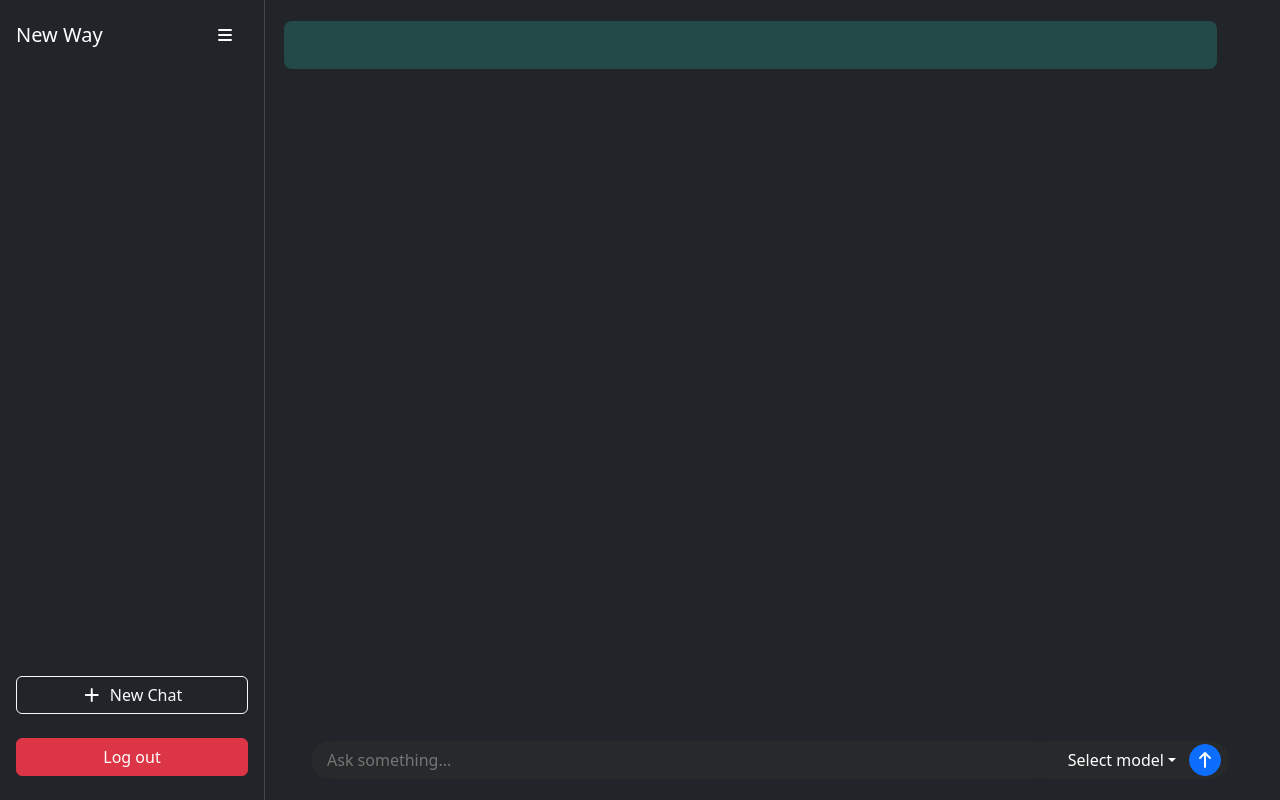
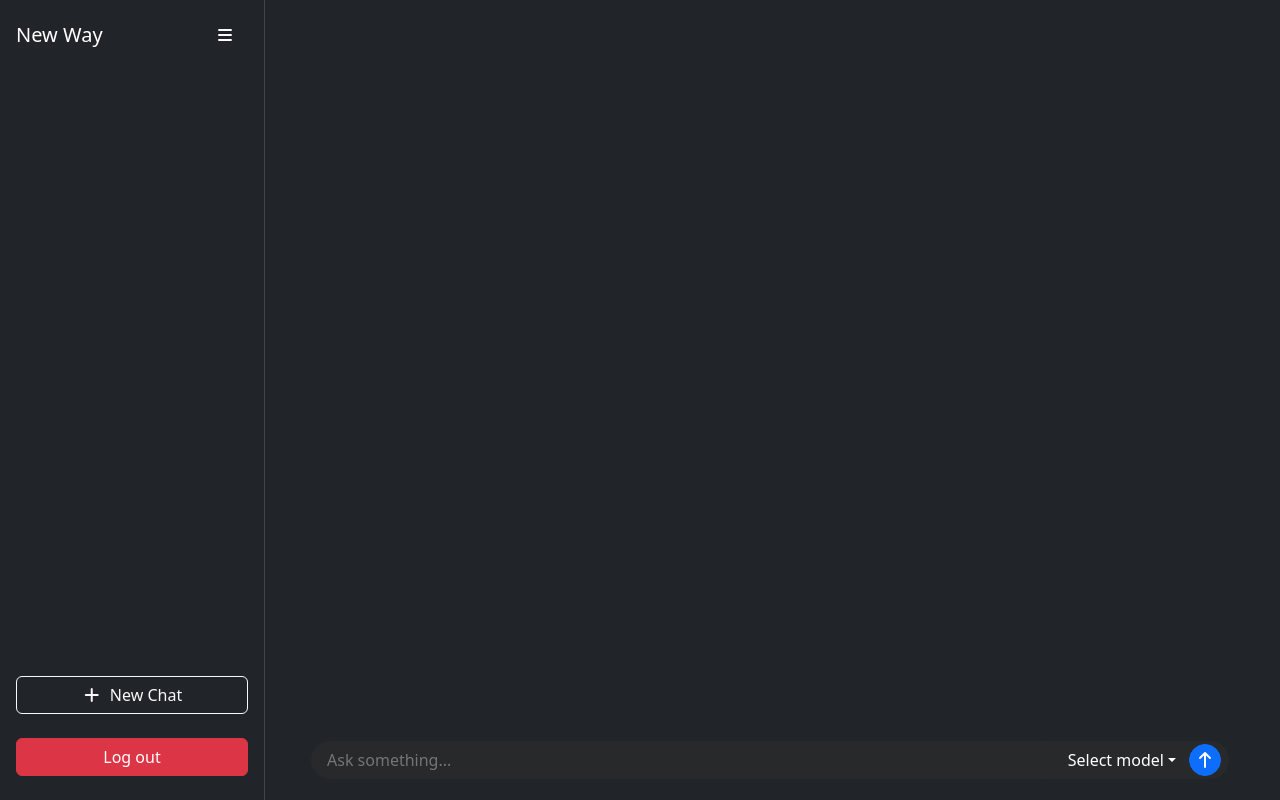
Before and after one commit to apraveen1412/New-Way, a React (Vite) app in the folder frontend/: page /home in a window 1280 px wide. Built offline with nearby package versions, Linux system fonts and the light colour scheme.

Commit message:
Fixed a UI bug of model response

```diff
--- a/frontend/src/components/Message.jsx
+++ b/frontend/src/components/Message.jsx
@@ -58,11 +58,13 @@ export default function Message({AIres, userQuery}){
 
     return(
         <div className="msgBody d-flex flex-column ">
-            {userQuery !== '' &&
+            {userQuery?.trim() && (
                 <div className="inputQuery d-flex justify-content-end">
                     <p>{userQuery}</p>
-            </div>}
+                </div>
+            )}
 
+            {answer?.trim() && (
                 <div className="aiResponse d-flex flex-column justify-content-start p-3 mb-3">
                     <div className = "resAnswer">
                         <ReactMarkdown rehypePlugins={[rehypeRaw, [rehypeSanitize, citationSchema]]}>{answer}</ReactMarkdown>
@@ -80,6 +82,7 @@ export default function Message({AIres, userQuery}){
                         })}
                     </div>
                 </div>
+            )}
         </div>
     );
 }
--- a/frontend/src/components/QueryBox.jsx
+++ b/frontend/src/components/QueryBox.jsx
@@ -21,6 +21,7 @@ export default  function QueryBox({getWebRes, getUserQuery, AIres, flashMsg}){
     const navigate = useNavigate();
     const handleSubmbit = async (event) => {
         event.preventDefault();
+        if (!userQuery.trim()) return;
 
         console.log("selectModel:", selectModel);
         console.log("userQuery:", userQuery);
@@ -33,7 +34,6 @@ export default  function QueryBox({getWebRes, getUserQuery, AIres, flashMsg}){
                     userQuery: userQuery,
                     model: selectModel
                 });
-            // flashMsg();
                 setLocalWebResults(result);
                 getUserQuery(userQuery);
 
```
Lines whose indentation alone changed are shown as unchanged.
